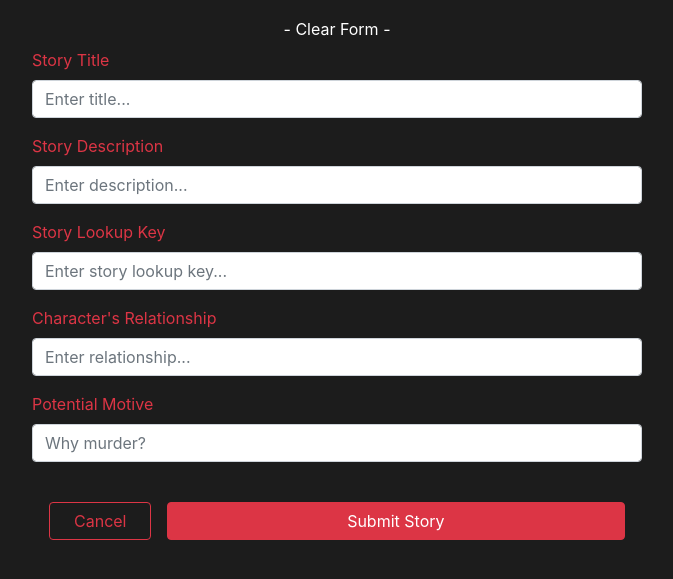
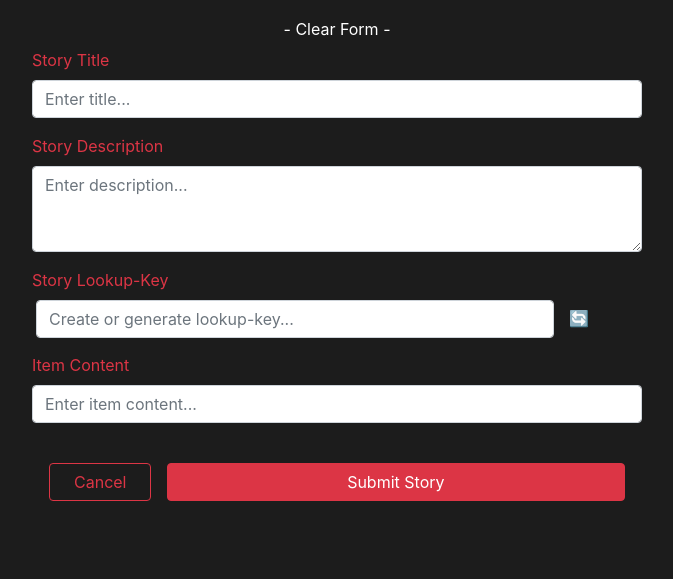
Before and after one commit to JEllis66/Murder_Mystery, a Flask app: page /admin_item in a window 1280 px wide. Shown: the part 187-766 px from the top of the page, without its empty margins (303-976 px from the left). Run offline with Flask 2, Linux system fonts and the light colour scheme; some libraries are stand-ins or nearby versions.

Commit message:
Add files via upload

```diff
--- a/flask_app/controllers/characters.py
+++ b/flask_app/controllers/characters.py
@@ -24,10 +24,6 @@ def character_refresh():
     session.pop('relationship', None)
     session.pop('potential_motive', None)
     return render_template('characterCreation.html')
-
-@app.route('/admin_item')
-def item_creation():
-    return render_template('storyItemCreation.html')
 
 @app.route('/register',methods=['POST'])
 def register():
--- a/flask_app/controllers/storyitems.py
+++ b/flask_app/controllers/storyitems.py
@@ -4,29 +4,49 @@ from flask_app import app
 from flask_app.models.storyitems import Story_Item
 from flask_app.models.characters import Character
 
+#MISC
+
+@app.route('/admin_item')
+def item_creation():
+    myApiKey = "1218e00a-76a4-4c26-a211-487c4d8e041d"
+    return render_template('storyItemCreation.html',apiKey = myApiKey)
+
+@app.route('/admin_story_refresh')
+def story_refresh():
+    myApiKey = "1218e00a-76a4-4c26-a211-487c4d8e041d"
+    session.pop('story_title', None)
+    session.pop('description', None)
+    session.pop('lookup_key', None)
+    session.pop('item_content', None)
+    return render_template('storyItemCreation.html',apiKey = myApiKey)
+
 #CREATE
-@app.route('/new/story_item')
-def new_story_item():
-    if 'user_id' not in session:
-        return redirect('/logout')
-    data = {
-        "id":session['user_id']
-    }
-    return render_template('storyItemCreation.html',user=Character.get_by_id(data))
+
+# @app.route('/new/story_item')
+# def new_story_item():
+#     if 'user_id' not in session:
+#         return redirect('/logout')
+#     data = {
+#         "id":session['user_id']
+#     }
+#     return render_template('storyItemCreation.html',user=Character.get_by_id(data))
 
 @app.route('/create/story_item',methods=['POST'])
 def create_story_item():
-    if 'user_id' not in session:
-        return redirect('/logout')
-    if not Story_Item.validate_tv_show(request.form):
-        return redirect('/new/story_item')
+    myApiKey = "1218e00a-76a4-4c26-a211-487c4d8e041d"
+    if not Story_Item.validate_story_item(request.form):
+        if request.form["story_title"]:
+            session['story_title'] = request.form["story_title"]
+        if request.form["description"]:
+            session['description'] = request.form["description"]
+        if request.form["lookup_key"]:
+            session['lookup_key'] = request.form["lookup_key"]
+        return render_template('storyItemCreation.html',apiKey = myApiKey)
     data = {
         "story_title": request.form["story_title"],
         "description": request.form["description"],
         "lookup_key": request.form["lookup_key"],
-        "storyitemscol": request.form["storyitemscol"],
-        "item_content": request.form["item_content"],
-        "user_id": session["user_id"]
+        "item_content": request.form["item_content"]
     }
     Story_Item.save(data)
     return redirect('/dashboard')
@@ -42,7 +62,8 @@ def show_story_item(id):
     user_data = {
         "id":session['user_id']
     }
-    return render_template("show_story_item.html",stroy_item=Story_Item.get_one(data),user=Character.get_by_id(user_data))
+    return render_template("show_story_item.html",stroy_item=Story_Item.get_one(data),user=Character.get_by_id(user_data["id"]))
+
 
 #UPDATE
 @app.route('/edit/story_item/<int:id>')
@@ -67,9 +88,7 @@ def update_story_item():
         "story_title": request.form["story_title"],
         "description": request.form["description"],
         "lookup_key": request.form["lookup_key"],
-        "storyitemscol": request.form["storyitemscol"],
-        "item_content": request.form["item_content"],
-        "user_id": session["user_id"]
+        "item_content": request.form["item_content"]
     }
     Story_Item.update(data)
     return redirect('/dashboard')
--- a/flask_app/static/style/style.css
+++ b/flask_app/static/style/style.css
@@ -90,3 +90,12 @@
     background-color: red !important;
     border-color: red !important;
 }
+
+p[id="refresh-text"] {
+    cursor: pointer;
+}
+
+textarea {
+    resize: vertical;
+    overflow: auto;
+}
--- a/flask_app/templates/index.html
+++ b/flask_app/templates/index.html
@@ -27,9 +27,9 @@
                     {% with messages = get_flashed_messages(category_filter=['login']) %}
                         {% if messages %}
                             <div class="alert alert-danger" role="alert">
-                                <strong><u>Entry Error:</u></strong>
+                                <strong><u>Login Error:</u></strong>
                                 {% for message in messages %}
-                                    <p class="mt-2"> - {{message}}</p>
+                                    <p class="mt-2"> {{message}}</p>
                                 {% endfor %}
                             </div>
                         {% endif %}
--- a/flask_app/templates/storyItemCreation.html
+++ b/flask_app/templates/storyItemCreation.html
@@ -22,9 +22,9 @@
                     <h1 class="text-danger my-4">Story Creation:</h1>
                 </div>
 
-                <form id="storyForm" action="/story" method="post">
+                <form id="storyForm" action="/create/story_item" method="post">
 
-                    {% with messages = get_flashed_messages(category_filter=['story']) %}
+                    {% with messages = get_flashed_messages(category_filter=['story_item']) %}
                         {% if messages %}
                             <div class="alert alert-danger" role="alert">
                                 <strong><u>Entry Error:</u></strong>
@@ -38,44 +38,36 @@
                     <a href="/admin_story_refresh" class="d-flex justify-content-center btn btn-link text-center text-white small"> - Clear Form - </a>
 
                     <div class="form-group">
-                        <label for="story_item" class="text-danger">Story Title</label>
-                        {% if session['story_item'] %}
-                            <input value="{{session['story_item']}}" type="text" class="form-control" name="story_item" id="story_item" placeholder="Enter title...">
+                        <label for="story_title" class="text-danger">Story Title</label>
+                        {% if session['story_title'] %}
+                            <input value="{{session['story_title']}}" type="text" class="form-control" name="story_title" id="story_title" placeholder="Enter title...">
                         {% else %}
-                            <input type="text" class="form-control" name="story_item" id="story_item" placeholder="Enter title...">
+                            <input type="text" class="form-control" name="story_title" id="story_title" placeholder="Enter title...">
                         {% endif %}
                     </div>
                     <div class="form-group">
                         <label for="description" class="text-danger">Story Description</label>
                         {% if session['description'] %}
-                            <input value="{{session['description']}}" type="text" class="form-control" name="description" id="description" placeholder="Enter description...">
+                            <textarea value="{{session['description']}}" rows="3" class="form-control" name="description" id="description" placeholder="Enter description..."></textarea>
                         {% else %}
-                            <input type="text" class="form-control" name="description" id="description" placeholder="Enter description...">
+                            <textarea rows="3" class="form-control" name="description" id="description" placeholder="Enter description..."></textarea>
                         {% endif %}
                     </div>
-                    <div class="form-group">
-                        <label for="lookup_key" class="text-danger">Story Lookup Key</label>
-                        {% if session['lookup_key'] %}
-                            <input value="{{session['lookup_key']}}" type="text" class="form-control" name="lookup_key" id="lookup_key" placeholder="Enter story lookup key...">
-                        {% else %}
-                            <input type="text" class="form-control" name="lookup_key" id="lookup_key" placeholder="Enter story lookup key...">
-                        {% endif %}
+                    <div class="form-group mb-0">
+                        <label for="lookup_key" class="text-danger d-flex-inline justify-content-between">Story Lookup-Key</label>
+                        <div class="ml-1 row justify-content-start">
+                            {% if session['lookup_key'] %}
+                                <input value="{{session['lookup_key']}}" type="text" class="form-control col-10" name="lookup_key" id="lookup_key" placeholder="Create or generate lookup-key...">
+                                <p class="col-2" id="refresh-text" style="line-height: 2.3em;">🔄</p>
+                            {% else %}
+                                <input type="text" class="form-control col-10" name="lookup_key" id="lookup_key" placeholder="Create or generate lookup-key...">
+                                <p class="col-2" id="refresh-text" style="line-height: 2.3em;">🔄</p>
+                            {% endif %}
+                        </div>
                     </div>
                     <div class="form-group">
-                        <label for="relationship" class="text-danger">Character's Relationship</label>
-                        {% if session['relationship'] %}
-                            <input value="{{session['relationship']}}" type="text" class="form-control" name="relationship" id="relationship" placeholder="Enter relationship...">
-                        {% else %}
-                            <input type="text" class="form-control" name="relationship" id="relationship" placeholder="Enter relationship...">
-                        {% endif %}
-                    </div>
-                    <div class="form-group">
-                        <label for="potential_motive" class="text-danger">Potential Motive</label>
-                        {% if session['potential_motive'] %}
-                            <input value="{{session['potential_motive']}}" type="textarea" rows="3" resize="vertical" class="form-control" name="potential_motive" id="potential_motive" placeholder="Why murder?">
-                        {% else %}
-                            <input type="textarea" rows="3" resize="vertical" class="form-control" name="potential_motive" id="potential_motive" placeholder="Why murder?">
-                        {% endif %}
+                        <label for="item_content" class="text-danger">Item Content</label>
+                        <input type="text" class="form-control" name="item_content" id="item_content" placeholder="Enter item content...">
                     </div>
 
                     <div class="d-flex justify-content-center align-items-center">
@@ -149,6 +141,37 @@
             document.getElementById("regForm").reset();
         }
 
+        const apiKey = `{{ apiKey }}`
+
+        window.onload = function() {
+            document.getElementById("refresh-text").addEventListener("click", function(){
+                    fetch("https://api.random.org/json-rpc/1/invoke", {
+                        method: "POST",
+                        headers: {
+                            "Content-Type": "application/json"
+                        },
+                        body: JSON.stringify({
+                            jsonrpc: "2.0",
+                            method: "generateStrings",
+                            params: {
+                                apiKey: apiKey,
+                                n: 1,
+                                length: 8,
+                                characters: "abcdefghjklmnprtuvwyABCDEFGHJKLMNPRTUVWY123456789",
+                                replacement: true
+                            },
+                            id: 42
+                        })
+                    })
+                        .then(response => response.json())
+                        .then(data => {
+                            console.log(data.result.random.data[0]);
+                            document.getElementById('lookup_key').value = data.result.random.data[0].toUpperCase()
+                    });
+            });
+        }
+
+
     </script>
 
 </body>
```
Also changed, not shown: LancasterFeb23.sql (added, +80 -0 lines), flask_app/models/storyitems.py (+2 -7 lines), 1 other file.
